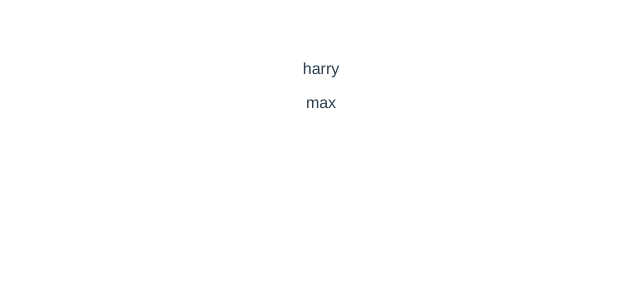
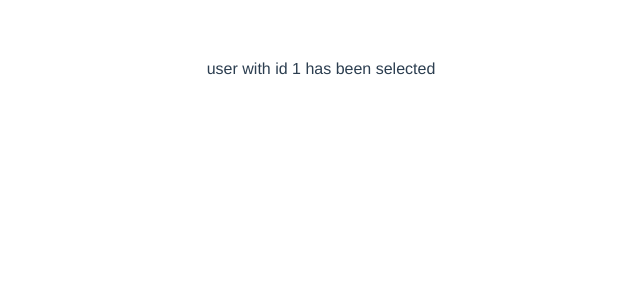
Before and after one commit to HRusby/CalorieCountingApp, a Vue app in the folder calorie-counting/: page / in a window 1280 px wide. Both pictures are taken after a click on the element "harry". Shown: the top 300 px of the page, without its empty margins (319-959 px from the left). Built offline with nearby package versions, Linux system fonts and the light colour scheme.

Commit message:
Adding getter for selected user. Updating App.vue to switch between logging in and some other functionality based on if user is set

```diff
--- a/calorie-counting/src/App.vue
+++ b/calorie-counting/src/App.vue
@@ -1,16 +1,21 @@
 <template>
-  <user-selection></user-selection>
+  <div>
+    <div v-if="this.$store.getters.selectedUser === -1">
+      <user-selection></user-selection>
+    </div>
+    <div v-else @click="this.$store.commit('unsetUser')">user with id {{this.$store.getters.selectedUser}} has been selected</div>
+  </div>
 </template>
 
 <script>
-import UserSelection from './components/UserSelection.vue'
+import UserSelection from "./components/UserSelection.vue";
 
 export default {
-  name: 'App',
+  name: "App",
   components: {
-    UserSelection
-  }
-}
+    UserSelection,
+  },
+};
 </script>
 
 <style>
--- a/calorie-counting/src/store/index.js
+++ b/calorie-counting/src/store/index.js
@@ -17,5 +17,8 @@ export default createStore({
   actions: {
   },
   modules: {
+  },
+  getters:{
+    selectedUser: state => {return state.user}
   }
 })
```
